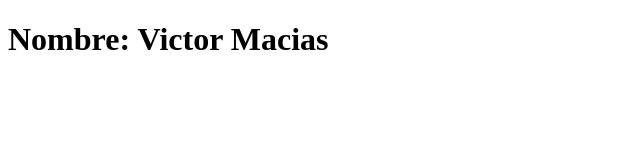
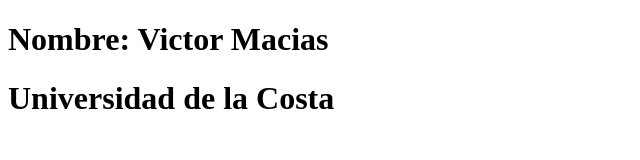
Before and after one commit to VictorM1504/PARCIAL_BP, a plain HTML site: page index.html in a window 1280 px wide. Shown: the whole page, without its empty margins (0-640 px from the left). Drawn offline with Linux system fonts and the light colour scheme.

Commit message:
Se añadió Universidad

```diff
--- a/index.html
+++ b/index.html
@@ -7,5 +7,6 @@
 </head>
 <body>
     <h1>Nombre: Victor Macias</h1>
+    <h1>Universidad de la Costa</h1>
 </body>
 </html>
```
